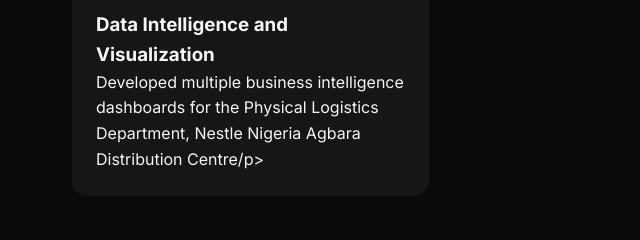
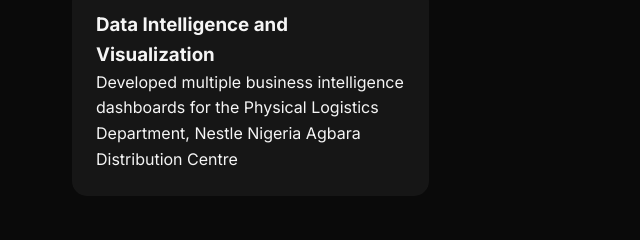
Before and after one commit to Il-Mistero/Il-Mistero.github.io, a plain HTML site: page index.html in a window 1280 px wide. Shown: the part 1419-1659 px from the top of the page, 0-640 px from the left. Drawn offline with nearby package versions, Linux system fonts and the light colour scheme.

Commit message:
Update index.html

```diff
--- a/index.html
+++ b/index.html
@@ -301,7 +301,7 @@
     <div class="project-card">
      <div class="project-info">
         <h3>Data Intelligence and Visualization</h3>
-        <p>Developed multiple business intelligence dashboards for the Physical Logistics Department, Nestle Nigeria Agbara Distribution Centre/p>
+        <p>Developed multiple business intelligence dashboards for the Physical Logistics Department, Nestle Nigeria Agbara Distribution Centre</p>
       </div>
     </div>
   </div>
```
